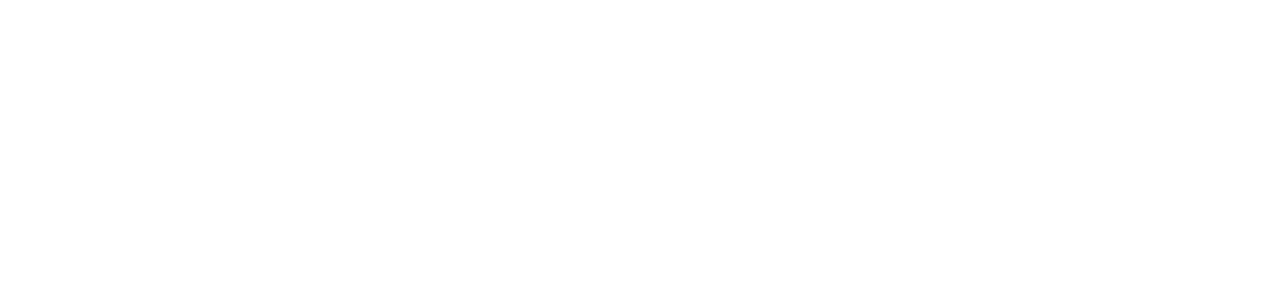
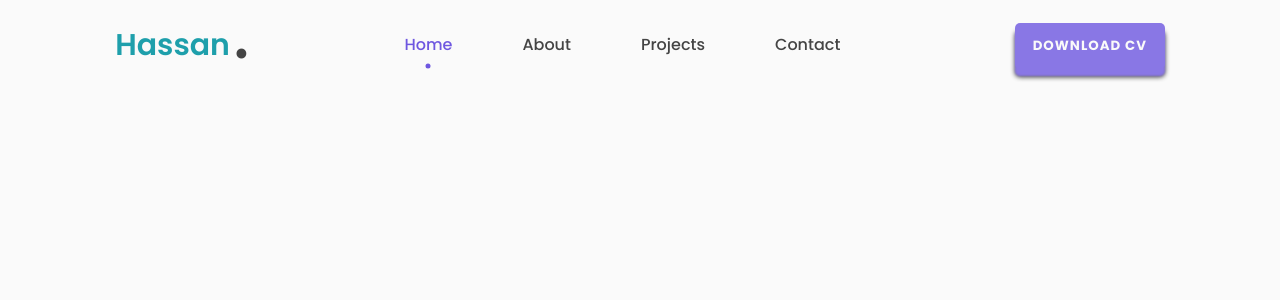
Before and after one commit to AbdelrahmanHassanAlii/Portfolio-React, a React (Create React App) app: page / in a window 1280 px wide. Shown: the top 300 px of the page. Built offline with nearby package versions, Linux system fonts and the light colour scheme.

Commit message:
finish the frist style and the main function of the header

```diff
--- a/package.json
+++ b/package.json
@@ -8,7 +8,10 @@
     "@testing-library/user-event": "^13.5.0",
     "react": "^18.2.0",
     "react-dom": "^18.2.0",
+    "react-icons": "^5.0.1",
     "react-scripts": "5.0.1",
+    "scrollreveal": "^4.0.9",
+    "typed.js": "^2.1.0",
     "web-vitals": "^2.1.4"
   },
   "scripts": {
--- a/src/App.js
+++ b/src/App.js
@@ -1,8 +1,10 @@
-import './App.css';
+import "./App.css";
+import Header from "./components/Header";
 
 function App() {
   return (
-    <div className="App">
+    <div className="container">
+      <Header />
     </div>
   );
 }
--- /dev/null
+++ b/src/assets/style/cv-button.css
@@ -0,0 +1,26 @@
+button {
+  --bg: var(--first-color);
+  --text-color: var(--body-color);
+  position: relative;
+  width: 150px;
+  border: none;
+  background: var(--bg);
+  color: var(--text-color);
+  padding: 1em;
+  font-weight: bold;
+  text-transform: uppercase;
+  transition: 0.2s;
+  border-radius: 5px;
+  opacity: 0.8;
+  letter-spacing: 1px;
+  box-shadow: var(--first-color) 0px 7px 2px, #000 0px 8px 5px;
+}
+
+button:hover {
+  opacity: 1;
+}
+
+button:active {
+  top: 4px;
+  box-shadow: var(--first-color) 0px 3px 2px, #000 0px 3px 5px;
+}
--- /dev/null
+++ b/src/assets/style/header.css
@@ -0,0 +1,66 @@
+/* ----- NAVIGATION BAR ----- */
+nav {
+  position: fixed;
+  display: flex;
+  justify-content: space-between;
+  width: 100%;
+  height: 90px;
+  line-height: 90px;
+  background: var(--body-color);
+  padding-inline: 9vw;
+  transition: 0.3s;
+  z-index: 100;
+}
+.nav-logo {
+  position: relative;
+}
+.nav-name {
+  font-size: 30px;
+  font-weight: 600;
+  color: var(--text-color-third);
+}
+.nav-logo span {
+  position: absolute;
+  top: -15px;
+  right: -20px;
+  font-size: 5em;
+  color: var(--text-color-second);
+}
+.nav-menu,
+.nav_menu_list {
+  display: flex;
+}
+.nav-menu .nav_list {
+  list-style: none;
+  position: relative;
+}
+.nav-link {
+  text-decoration: none;
+  color: var(--text-color-second);
+  font-weight: 500;
+  padding-inline: 15px;
+  margin-inline: 20px;
+}
+.nav-menu-btn {
+  display: none;
+}
+.nav-menu-btn i {
+  font-size: 28px;
+  cursor: pointer;
+}
+.active-link {
+  position: relative;
+  color: var(--first-color);
+  transition: 0.3;
+}
+.active-link::after {
+  content: "";
+  position: absolute;
+  left: 50%;
+  bottom: -15px;
+  transform: translate(-50%, -50%);
+  width: 5px;
+  height: 5px;
+  background: var(--first-color);
+  border-radius: 50%;
+}
--- /dev/null
+++ b/src/assets/style/responsive.css
@@ -0,0 +1,108 @@
+/* ----- MEDIA QUERY == 1024px / RESPONSIVE ----- */
+@media only screen and (max-width: 1024px) {
+  .featured-text {
+    padding: 0;
+  }
+  .image,
+  .image img {
+    width: 320px;
+    height: 320px;
+  }
+}
+
+/* ----- MEDIA QUERY == 900px / RESPONSIVE ----- */
+@media only screen and (max-width: 900px) {
+  .nav-button {
+    display: none;
+  }
+  .nav-menu.responsive {
+    left: 0;
+  }
+  .nav-menu {
+    position: fixed;
+    top: 80px;
+    left: -100%;
+    flex-direction: column;
+    justify-content: center;
+    align-items: center;
+    background: rgba(255, 255, 255, 0.7);
+    backdrop-filter: blur(20px);
+    width: 100%;
+    min-height: 450px;
+    height: 90vh;
+    transition: 0.3s;
+  }
+  .nav_menu_list {
+    flex-direction: column;
+  }
+  .nav-menu-btn {
+    display: flex;
+    align-items: center;
+    justify-content: center;
+  }
+  .featured-box {
+    flex-direction: column;
+    justify-content: center;
+    height: 100vh;
+  }
+  .featured-text {
+    width: 100%;
+    order: 2;
+    justify-content: center;
+    align-content: flex-start;
+    min-height: 60vh;
+  }
+  .social_icons {
+    margin-top: 2em;
+  }
+  .featured-image {
+    order: 1;
+    justify-content: center;
+    min-height: 150px;
+    width: 100%;
+    margin-top: 65px;
+  }
+  .image,
+  .image img {
+    width: 150px;
+    height: 150px;
+  }
+  .row {
+    display: flex;
+    flex-direction: column;
+    justify-content: center;
+    gap: 50px;
+  }
+  .col {
+    display: flex;
+    justify-content: center;
+    width: 100%;
+  }
+  .about-info,
+  .contact-info {
+    width: 100%;
+  }
+  .project-container {
+    justify-content: center;
+  }
+  .project-box {
+    width: 80%;
+  }
+}
+
+/* ----- MEDIA QUERY == 540px / RESPONSIVE ----- */
+
+@media only screen and (max-width: 540px) {
+  .featured-name {
+    font-size: 40px;
+  }
+  .project-box {
+    width: 100%;
+  }
+  .form-inputs {
+    flex-direction: column;
+  }
+  .input-field {
+    width: 100%;
+  }
+}
--- /dev/null
+++ b/src/components/CvButton.js
@@ -0,0 +1,6 @@
+import React from 'react'
+import '../assets/style/cv-button.css'
+
+export default function CvButton() {
+  return <button>Download CV</button>;
+}
--- /dev/null
+++ b/src/components/Header.js
@@ -0,0 +1,58 @@
+import React from "react";
+import "../assets/style/header.css";
+import "../assets/style/responsive.css";
+import CvButton from "./CvButton";
+import { FaBars } from "react-icons/fa";
+
+function myMenuFunction() {
+  const menuBtn = document.getElementById("myNavMenu");
+
+  menuBtn.classList.toggle("responsive");
+}
+
+export default function Header() {
+  return (
+    <nav id="header">
+      <div className="nav-logo">
+        <p className="nav-name">Hassan</p>
+        <span>.</span>
+      </div>
+      <div className="nav-menu" id="myNavMenu">
+        <ul className="nav_menu_list">
+          <li className="nav_list">
+            <a href="#home" className="nav-link active-link">
+              Home
+            </a>
+            <div className="circle"></div>
+          </li>
+          <li className="nav_list">
+            <a href="#about" className="nav-link">
+              About
+            </a>
+            <div className="circle"></div>
+          </li>
+          <li className="nav_list">
+            <a href="#projects" className="nav-link">
+              Projects
+            </a>
+            <div className="circle"></div>
+          </li>
+          <li className="nav_list">
+            <a href="#contact" className="nav-link">
+              Contact
+            </a>
+            <div className="circle"></div>
+          </li>
+        </ul>
+      </div>
+      <div className="nav-button">
+        <CvButton />
+      </div>
+      <div className="nav-menu-btn">
+        <i onClick={myMenuFunction}>
+          <FaBars />
+        </i>
+      </div>
+    </nav>
+  );
+}
--- a/src/index.css
+++ b/src/index.css
@@ -1,13 +1,82 @@
-body {
-  margin: 0;
-  font-family: -apple-system, BlinkMacSystemFont, 'Segoe UI', 'Roboto', 'Oxygen',
-    'Ubuntu', 'Cantarell', 'Fira Sans', 'Droid Sans', 'Helvetica Neue',
-    sans-serif;
-  -webkit-font-smoothing: antialiased;
-  -moz-osx-font-smoothing: grayscale;
+/* ----- POPPINS FONT Link ----- */
+@import url("https://fonts.googleapis.com/css2?family=Poppins:wght@400;500;600;700&display=swap");
+
+/* ----- VARIABLES ----- */
+:root {
+  --body-color: rgb(250, 250, 250);
+  --color-white: rgb(255, 255, 255);
+
+  --text-color-second: rgb(68, 68, 68);
+  --text-color-third: rgb(30, 159, 171);
+
+  --first-color: rgb(110, 87, 224);
+  --first-color-hover: rgb(40, 91, 212);
+
+  --second-color: rgb(110, 87, 224);
+  --third-color: rgb(192, 166, 49);
+  --first-shadow-color: rgba(0, 0, 0, 0.1);
 }
 
-code {
-  font-family: source-code-pro, Menlo, Monaco, Consolas, 'Courier New',
-    monospace;
+/* ----- BASE ----- */
+* {
+  margin: 0;
+  padding: 0;
+  box-sizing: border-box;
+  font-family: "Poppins", sans-serif;
 }
+
+/* ----- SMOOTH SCROLL ----- */
+html {
+  scroll-behavior: smooth;
+}
+
+/* ----- CHANGE THE SCROLL BAR DESIGN ----- */
+::-webkit-scrollbar {
+  width: 10px;
+  border-radius: 25px;
+}
+::-webkit-scrollbar-track {
+  background: #f1f1f1;
+}
+::-webkit-scrollbar-thumb {
+  background: #ccc;
+  border-radius: 30px;
+}
+::-webkit-scrollbar-thumb:hover {
+  background: #bbb;
+}
+
+/* ---##-- REUSABLE CSS --##--- */
+
+/* ----- GLOBAL BUTTON DESIGN ----- */
+.btn {
+  font-weight: 500;
+  padding: 12px 20px;
+  background: #efefef;
+  border: none;
+  border-radius: 10px;
+  cursor: pointer;
+  transition: 0.4s;
+}
+.btn > i {
+  margin-left: 10px;
+}
+.btn:hover {
+  background: var(--second-color);
+  color: var(--color-white);
+}
+
+/* ----- GLOBAL ICONS DESIGN ----- */
+i {
+  font-size: 16px;
+}
+
+/* ------- BASE -------- */
+body {
+  background: var(--body-color);
+}
+.container {
+  width: 100%;
+  position: relative;
+  overflow-x: hidden; /* not mandatory */
+}
```
Also changed, not shown: src/index.js (+5 -6 lines), 1 other file (tests, documents, lock files or other folders).
